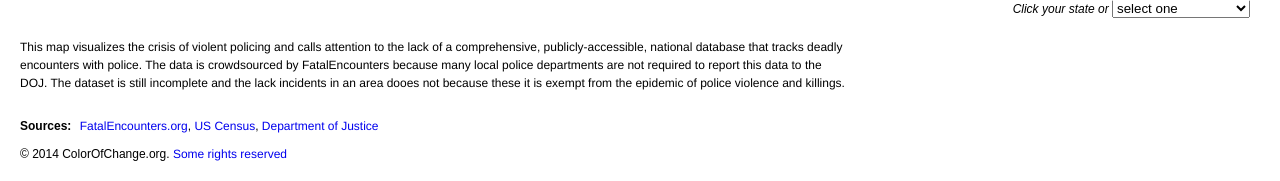
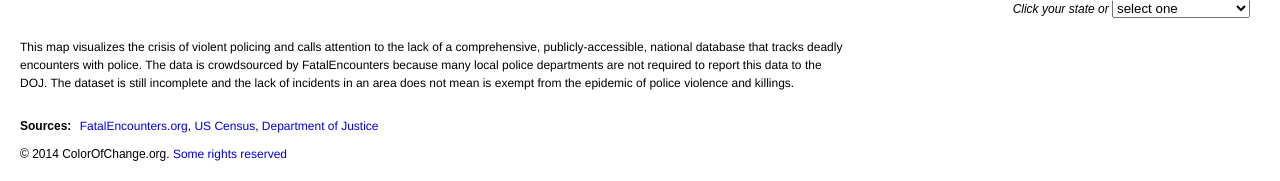
Before and after one commit to colorofchange/killedbycops, a Django app: a page that uses map/templates/map.html in a window 1280 px wide. Shown: the part 866-1047 px from the top of the page. Run offline with Django 3.2, Linux system fonts and the light colour scheme; some libraries are stand-ins or nearby versions.

Commit message:
editing issues

```diff
--- a/map/templates/map.html
+++ b/map/templates/map.html
@@ -370,7 +370,7 @@ $(document).ready(function() {
   </div>
   <div id="explanation">
     <p>
-      This map visualizes the crisis of violent policing and calls attention to the lack of a comprehensive, publicly-accessible, national database that tracks deadly encounters with police. The data is crowdsourced by FatalEncounters because many local police departments are not required to report this data to the DOJ. The dataset is still incomplete and the lack incidents in an area dooes not because these it is exempt from the epidemic of police violence and killings.
+      This map visualizes the crisis of violent policing and calls attention to the lack of a comprehensive, publicly-accessible, national database that tracks deadly encounters with police. The data is crowdsourced by FatalEncounters because many local police departments are not required to report this data to the DOJ. The dataset is still incomplete and the lack of incidents in an area does not mean is exempt from the epidemic of police violence and killings.
     </p>
     <b>Sources:</b>
     <ul id="sources">
```
